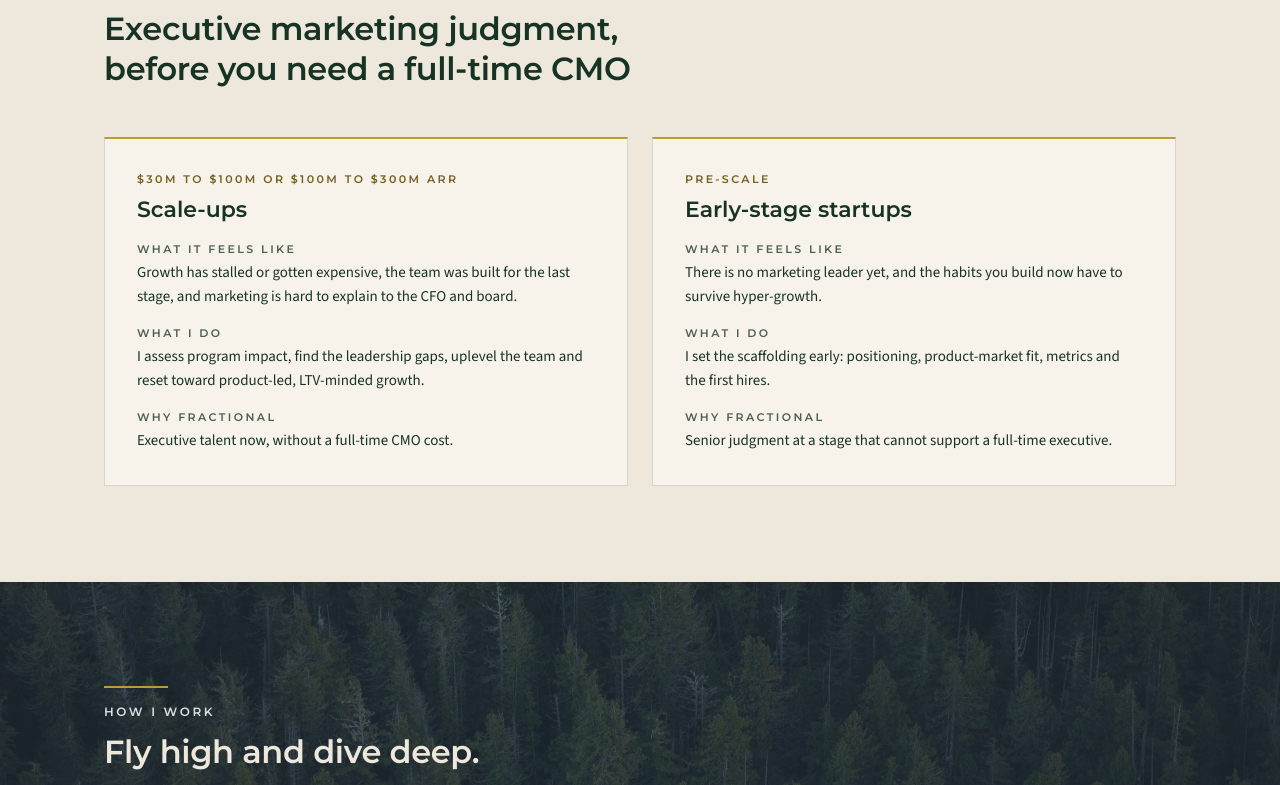
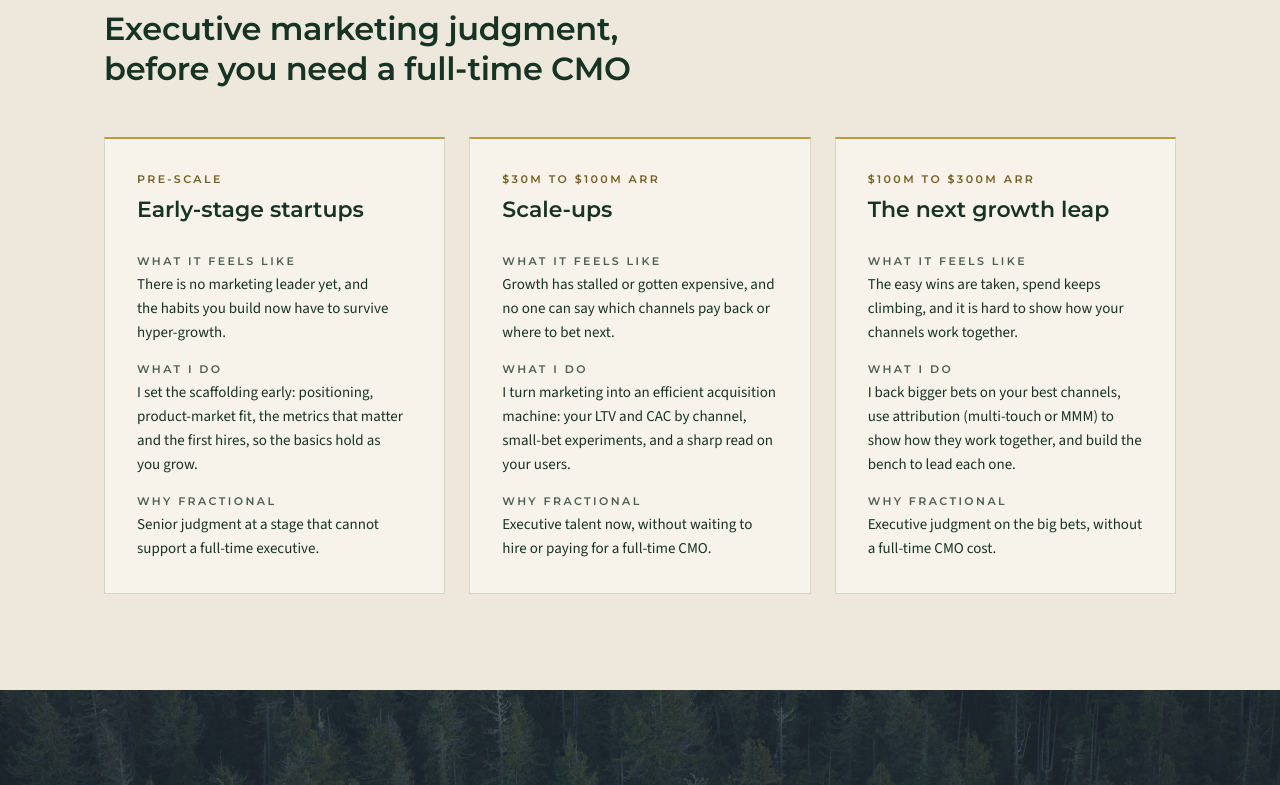
Before and after one commit to jsanio/tidemark-site, a plain HTML site: page index.html in a window 1280 px wide. Shown: the part 840-1625 px from the top of the page. Drawn offline with Linux system fonts and the light colour scheme.

Commit message:
Show three growth stages on Home and align card rows
- Who I work with: three cards (pre-scale, $30M-$100M, $100M-$300M) with matching copy lengths
- Align label, heading and body rows across the stage, offer and result cards
- Restore the tight heading-to-body spacing on result cards

Co-Authored-By: Claude Sonnet 5.5 <noreply@anthropic.com>

```diff
--- a/assets/css/site.css
+++ b/assets/css/site.css
@@ -110,7 +110,7 @@ a { color: inherit; }
 .card h3 { margin: var(--space-2) 0 var(--space-3); }
 
 /* home: audiences */
-.audiences { display: grid; grid-template-columns: repeat(2, 1fr); gap: var(--space-5); margin-top: var(--space-7); }
+.audiences { display: grid; grid-template-columns: repeat(3, 1fr); gap: var(--space-5); margin-top: var(--space-7); }
 .audiences .card { padding: clamp(24px, 3vw, 32px); }
 .audiences dt { font-family: var(--font-display); font-weight: 600; font-size: 11px; line-height: 16px; letter-spacing: .22em; text-transform: uppercase; color: var(--ink-muted); margin-top: var(--space-4); }
 .audiences dd { margin-top: var(--space-1); }
@@ -209,6 +209,7 @@ a { color: inherit; }
 
 /* responsive */
 @media (max-width: 1040px) {
+  .audiences { grid-template-columns: 1fr; }
   .offers { grid-template-columns: repeat(2, 1fr); }
   .channels { grid-template-columns: repeat(3, 1fr); }
 }
@@ -355,3 +356,9 @@ h1, h2, h3, .lead { text-wrap: balance; }
 .intro-form .form-status { margin-top: var(--space-3); font-weight: 600; }
 .intro-form .form-status:empty { display: none; }
 .intro-form.sent .field, .intro-form.sent .btn, .intro-form.sent .form-note { display: none; }
+
+/* card rows line up across a row of cards: small label, heading and body each start at the same height */
+.offers .card { display: grid; grid-row: span 3; grid-template-rows: subgrid; row-gap: 0; }
+.audiences .card { display: grid; grid-row: span 8; grid-template-rows: subgrid; row-gap: 0; align-content: start; }
+.audiences dl { display: grid; grid-row: span 6; grid-template-rows: subgrid; row-gap: 0; }
+.result { row-gap: 0; }
--- a/index.html
+++ b/index.html
@@ -57,21 +57,30 @@
     <h2 class="h2">Executive marketing judgment, before you need a full-time CMO</h2>
     <div class="audiences">
       <article class="card">
-        <p class="eyebrow sm">$30M to $100M or $100M to $300M ARR</p>
-        <h3 class="h3">Scale-ups</h3>
-        <dl class="body-sm">
-          <dt>What it feels like</dt><dd>Growth has stalled or gotten expensive, the team was built for the last stage, and marketing is hard to explain to the CFO and board.</dd>
-          <dt>What I do</dt><dd>I assess program impact, find the leadership gaps, uplevel the team and reset toward product-led, LTV-minded growth.</dd>
-          <dt>Why fractional</dt><dd>Executive talent now, without a full-time CMO cost.</dd>
-        </dl>
-      </article>
-      <article class="card">
         <p class="eyebrow sm">Pre-scale</p>
         <h3 class="h3">Early-stage startups</h3>
         <dl class="body-sm">
           <dt>What it feels like</dt><dd>There is no marketing leader yet, and the habits you build now have to survive hyper-growth.</dd>
-          <dt>What I do</dt><dd>I set the scaffolding early: positioning, product-market fit, metrics and the first hires.</dd>
+          <dt>What I do</dt><dd>I set the scaffolding early: positioning, product-market fit, the metrics that matter and the first hires, so the basics hold as you grow.</dd>
           <dt>Why fractional</dt><dd>Senior judgment at a stage that cannot support a full-time executive.</dd>
+        </dl>
+      </article>
+      <article class="card">
+        <p class="eyebrow sm">$30M to $100M ARR</p>
+        <h3 class="h3">Scale-ups</h3>
+        <dl class="body-sm">
+          <dt>What it feels like</dt><dd>Growth has stalled or gotten expensive, and no one can say which channels pay back or where to bet next.</dd>
+          <dt>What I do</dt><dd>I turn marketing into an efficient acquisition machine: your LTV and CAC by channel, small-bet experiments, and a sharp read on your users.</dd>
+          <dt>Why fractional</dt><dd>Executive talent now, without waiting to hire or paying for a full-time CMO.</dd>
+        </dl>
+      </article>
+      <article class="card">
+        <p class="eyebrow sm">$100M to $300M ARR</p>
+        <h3 class="h3">The next growth leap</h3>
+        <dl class="body-sm">
+          <dt>What it feels like</dt><dd>The easy wins are taken, spend keeps climbing, and it is hard to show how your channels work together.</dd>
+          <dt>What I do</dt><dd>I back bigger bets on your best channels, use attribution (multi-touch or MMM) to show how they work together, and build the bench to lead each one.</dd>
+          <dt>Why fractional</dt><dd>Executive judgment on the big bets, without a full-time CMO cost.</dd>
         </dl>
       </article>
     </div>
```
